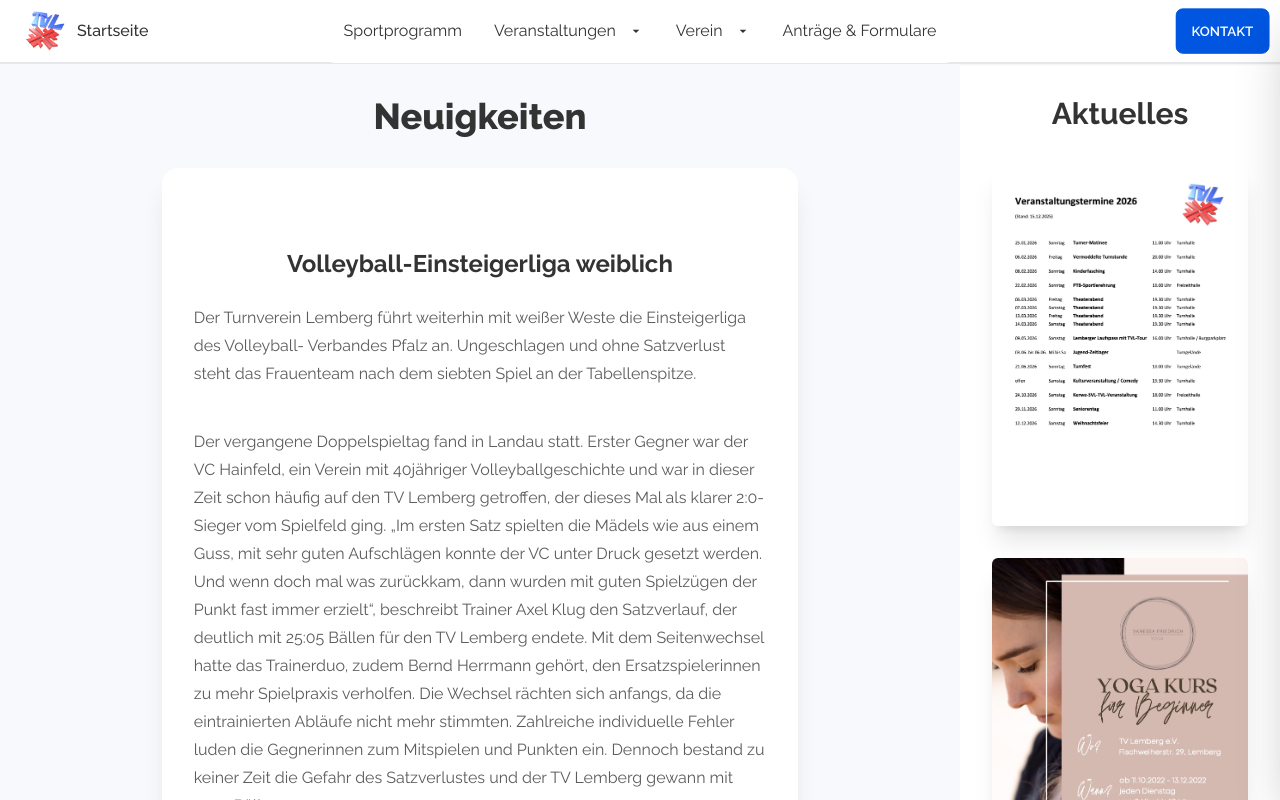
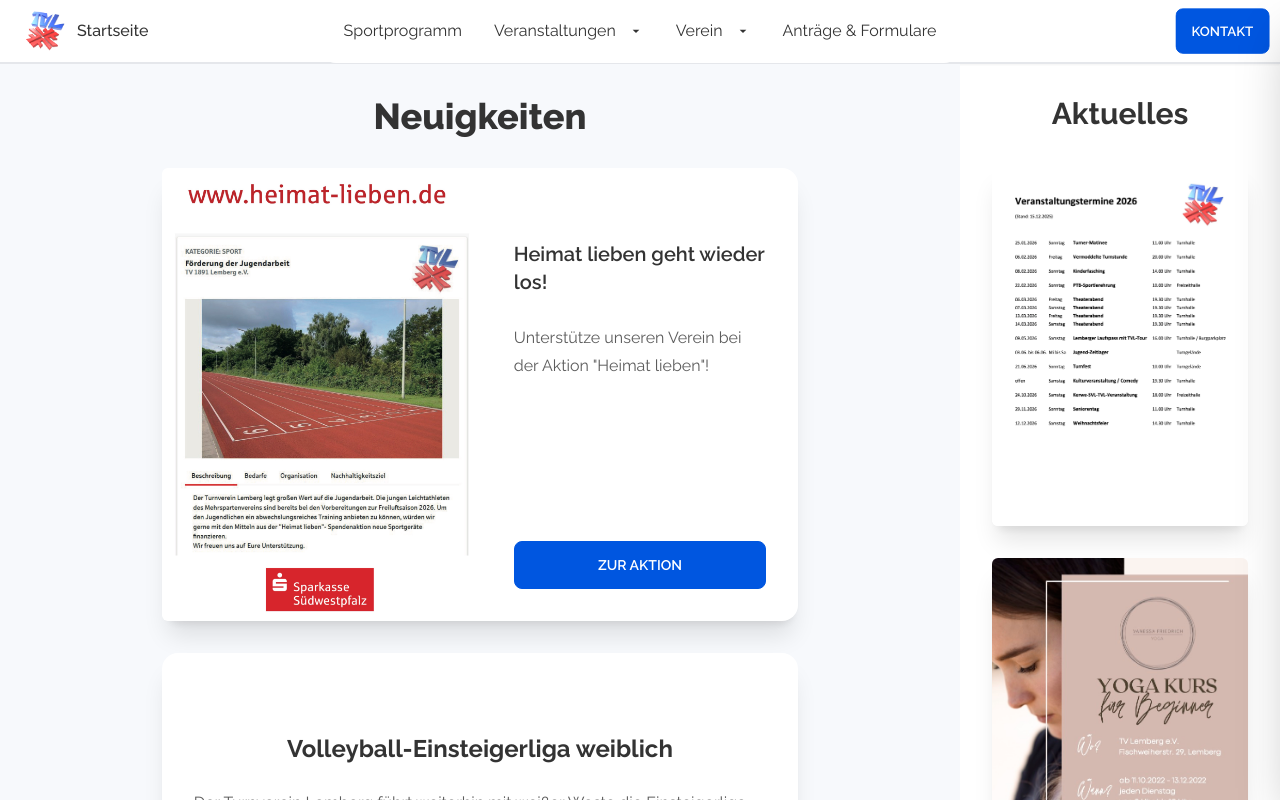
Before and after one commit to paulf98/tvlemberg, a Next.js app: page / in a window 1280 px wide. Built offline with nearby package versions, Linux system fonts and the light colour scheme.

Commit message:
feat: add heimat lieben to startpage

```diff
--- a/src/pages/index.tsx
+++ b/src/pages/index.tsx
@@ -5,6 +5,7 @@ import Pfalzmeister from '../../public/images/pfalzmeister.png';
 import Turnen from '../../public/images/Gerätturnen.png';
 import Volleyball from '../../public/images/Volleyball.jpg';
 import VolleyballTVL from '../../public/images/Volleyball-TVL.jpg';
+import HeimatLieben from '../../public/images/HeimatLieben2026.jpg';
 import CardVertical from '../components/CardVertical';
 import Image from 'next/image';
 
@@ -13,6 +14,15 @@ export default function Home() {
 		<div className='prose mx-auto'>
 			<h1 className='text-center mb-8'>Neuigkeiten</h1>
 			<div className='flex flex-col items-center justify-center gap-8'>
+				{/* Heimat Lieben */}
+				<CardVertical
+					title='Heimat lieben geht wieder los!'
+					text={<p>Unterstütze unseren Verein bei der Aktion &quot;Heimat lieben&quot;!</p>}
+					image={HeimatLieben}
+					link='https://www.heimat-lieben.de/'
+					linkText='Zur Aktion'
+				/>
+
 				{/* Volleyball */}
 				<div className='card bg-base-100 shadow-xl p-8'>
 					<h2 className='text-center'>Volleyball-Einsteigerliga weiblich</h2>
@@ -112,6 +122,7 @@ export default function Home() {
 					</p>
 					<Image src={Turnen} alt='Geräteturnerinnen' className='rounded-md' />
 				</div>
+
 				{/* <CardVertical
 					title='Zeltlager 2024'
 					text={
```
Also changed, not shown: public/images/HeimatLieben2026.jpg (added).
